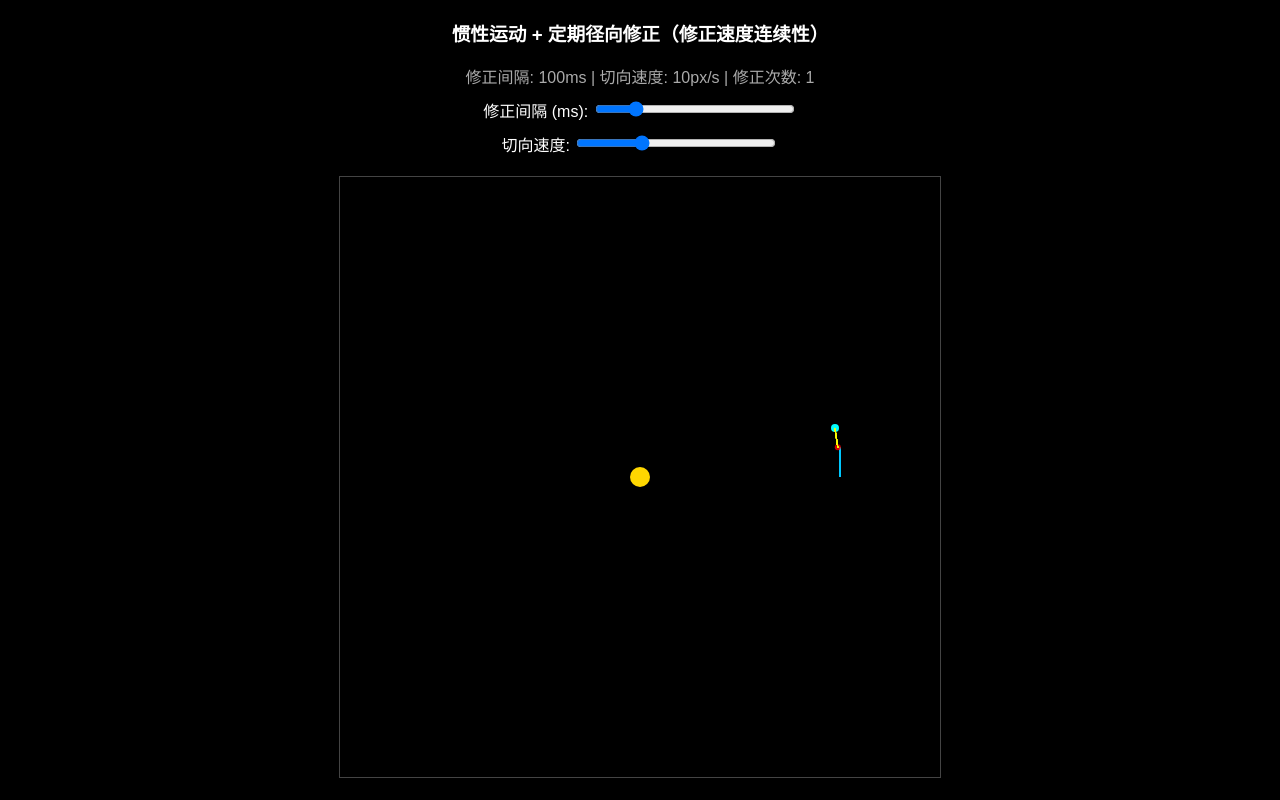
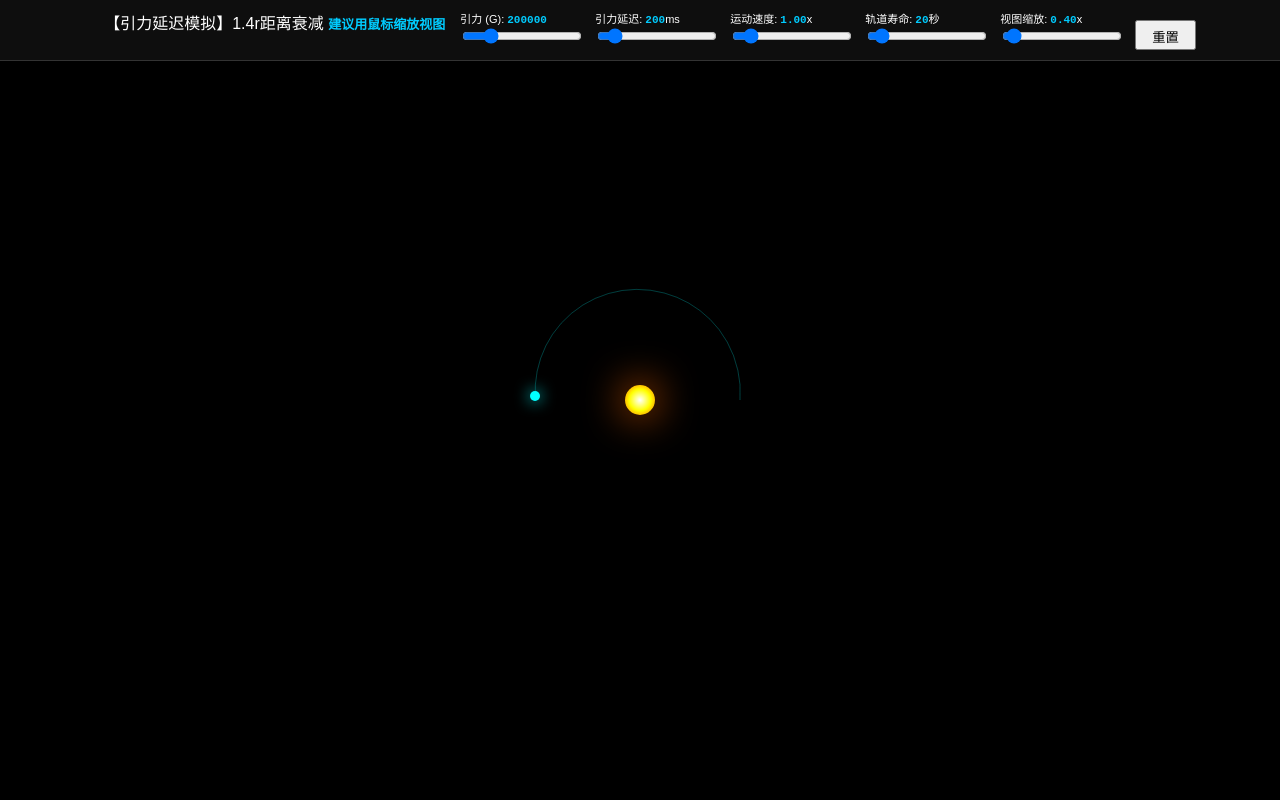
Before and after one commit to xiaoboelse/Unified-Cosmic-Mechanics-Evolution-Theory-Copyright-Declaration-zh, a plain HTML site: page 引力延迟测试.html in a window 1280 px wide. Drawn offline with Linux system fonts and the light colour scheme.

Commit message:
Update 引力延迟测试.html

```diff
--- a/引力延迟测试.html
+++ b/引力延迟测试.html
@@ -2,189 +2,215 @@
 <html lang="en">
 <head>
   <meta charset="UTF-8" />
-  <title>惯性直线 + 径向分段修正（修正版）</title>
+  <title>宇宙引力模拟器 - 初始值修正版</title>
   <style>
-    body { background: #000; color: white; text-align: center; font-family: sans-serif; }
-    #space { position: relative; width: 600px; height: 600px; margin: 20px auto; border: 1px solid #444; }
-    .obj { position: absolute; transform: translate(-50%, -50%); border-radius: 50%; }
-    #sun { width: 20px; height: 20px; background: gold; }
-    #neptune { width: 8px; height: 8px; background: cyan; }
+    body { background: #000; color: white; text-align: center; font-family: sans-serif; margin: 0; overflow: hidden; }
+    #ui { position: fixed; top: 0; left: 0; width: 100%; background: rgba(15, 15, 15, 0.95); padding: 10px; display: flex; flex-wrap: wrap; justify-content: center; gap: 15px; border-bottom: 1px solid #333; z-index: 100; }
+    .param { display: flex; flex-direction: column; align-items: flex-start; width: 120px; font-size: 11px; }
+    input[type=range] { width: 100%; cursor: pointer; }
+    #space { position: relative; width: 100vw; height: 100vh; background: #000; cursor: grab; }
     canvas { position: absolute; top: 0; left: 0; pointer-events: none; }
-    .info { margin: 10px; color: #aaa; }
-    .control { margin: 10px; }
-    input { width: 200px; }
+    .obj { position: absolute; transform: translate(-50%, -50%); border-radius: 50%; pointer-events: none; }
+    #sun { width: 30px; height: 30px; background: radial-gradient(circle, #fff, #ff0, #f60); box-shadow: 0 0 40px #f60; }
+    #planet { width: 10px; height: 10px; background: cyan; box-shadow: 0 0 15px cyan; }
+    span { color: #0cf; font-weight: bold; font-family: monospace; }
+    #status { position: fixed; bottom: 20px; width: 100%; color: #ff4444; font-weight: bold; font-size: 20px; text-shadow: 0 0 10px black; }
   </style>
 </head>
 <body>
 
-<h3>惯性运动 + 定期径向修正（修正速度连续性）</h3>
-<div class="info">
-  修正间隔: <span id="dtValue">100</span>ms |
-  切向速度: <span id="speedValue">10</span>px/s |
-  修正次数: <span id="correctionCount">0</span>
-</div>
-<div class="control">
-  <label>修正间隔 (ms): </label>
-  <input type="range" id="dtSlider" min="10" max="500" value="100" step="10">
-</div>
-<div class="control">
-  <label>切向速度: </label>
-  <input type="range" id="speedSlider" min="1" max="30" value="10" step="1">
+<div id="ui">
+  <!-- 注意：这里的 span id 要对应，input 的 value 也要对应 -->
+        <label>【引力延迟模拟】1.4r距离衰减  <span>建议用鼠标缩放视图</span></label>
+  <div class="param">
+    <label>引力 (G): <span id="gVal">...</span></label>
+    <input type="range" id="gSlider" min="0" max="1000000" step="500">
+  </div>
+  <div class="param">
+    <label>引力延迟: <span id="dtVal">...</span>ms</label>
+    <input type="range" id="dtSlider" min="5" max="2000">
+  </div>
+  <div class="param">
+    <label>运动速度: <span id="vVal">...</span>x</label>
+    <input type="range" id="vSlider" min="0.01" max="10.0" step="0.05">
+  </div>
+  <div class="param">
+    <label>轨道寿命: <span id="lifeVal">...</span>秒</label>
+    <input type="range" id="lifeSlider" min="1" max="300">
+  </div>
+  <div class="param">
+    <label>视图缩放: <span id="zoomVal">...</span>x</label>
+    <input type="range" id="zoomSlider" min="0.01" max="10.0" step="0.01">
+  </div>
+  <button onclick="resetOrbit()" style="margin-top:10px; padding: 5px 15px; cursor:pointer; height: 30px;">重置</button>
 </div>
 
 <div id="space">
+  <canvas id="trailCanvas"></canvas>
   <div id="sun" class="obj"></div>
-  <div id="neptune" class="obj"></div>
-  <canvas id="trail" width="600" height="600"></canvas>
+  <div id="planet" class="obj"></div>
 </div>
 
+<div id="status"></div>
+
 <script>
-  const SUN_X = 300, SUN_Y = 300;
-  const TARGET_RADIUS = 200;
+  const canvas = document.getElementById('trailCanvas');
+  const ctx = canvas.getContext('2d');
+  const planetEl = document.getElementById('planet');
+  const sunEl = document.getElementById('sun');
+  const statusEl = document.getElementById('status');
+  const space = document.getElementById('space');
 
-  // 初始状态
-  let x = SUN_X + TARGET_RADIUS;
-  let y = SUN_Y;
-  let velocityX = 0;    // 初始速度向右（切向）
-  let velocityY = -10;  // 向上运动
+  // --- 1. 这里定义所有的【真实初始值】 ---
+  let G = 200000;         // 引力强度
+  let dtPhysics = 0.2;    // 0.2s = 200ms
+  let vScale = 1.0;       // 速度倍率
+  let trailLife = 20000;  // 20秒 = 20000ms
+  let zoom = 0.4;        // 缩放倍率
 
-  // 可调参数
-  let dt_physics = 3; // 100ms
-  let TANGENTIAL_SPEED = 10;
+  let px = 250, py = 0;
+  let vx = 0, vy = -180;
+  let trailPoints = [];
+  let isCaptured = false;
+  let camX = window.innerWidth / 2;
+  let camY = window.innerHeight / 2;
+  let timeAccum = 0;
+  let lastTime = 0;
+  let isDragging = false;
+  let lastMouseX, lastMouseY;
 
-  // 修正计数
-  let correctionCount = 0;
-  let timeAccum = 0;
+  // --- 2. 同步 UI 函数：让滑块和文字 匹配 JS 变量 ---
+  function syncUI() {
+    // 同步引力
+    document.getElementById('gSlider').value = G;
+    document.getElementById('gVal').innerText = G;
 
-  // DOM元素
-  const neptune = document.getElementById('neptune');
-  const sun = document.getElementById('sun');
-  const canvas = document.getElementById('trail');
-  const ctx = canvas.getContext('2d');
-  const dtSlider = document.getElementById('dtSlider');
-  const dtValue = document.getElementById('dtValue');
-  const speedSlider = document.getElementById('speedSlider');
-  const speedValue = document.getElementById('speedValue');
-  const correctionDisplay = document.getElementById('correctionCount');
+    // 同步延迟 (s -> ms)
+    document.getElementById('dtSlider').value = dtPhysics * 1000;
+    document.getElementById('dtVal').innerText = Math.round(dtPhysics * 1000);
 
-  // 初始化显示
-  neptune.style.left = x + 'px';
-  neptune.style.top = y + 'px';
-  sun.style.left = SUN_X + 'px';
-  sun.style.top = SUN_Y + 'px';
+    // 同步速度
+    document.getElementById('vSlider').value = vScale;
+    document.getElementById('vVal').innerText = vScale.toFixed(2);
 
-  // 轨迹绘制
-  ctx.strokeStyle = 'rgba(0, 200, 255, 0.7)';
-  ctx.lineWidth = 1.2;
-  ctx.beginPath();
-  ctx.moveTo(x, y);
+    // 同步寿命 (ms -> s)
+    document.getElementById('lifeSlider').value = trailLife / 1000;
+    document.getElementById('lifeVal').innerText = trailLife / 1000;
 
-  // 标记修正点
-  function markCorrectionPoint(x, y) {
-    ctx.fillStyle = 'rgba(255, 0, 0, 0.8)';
-    ctx.beginPath();
-    ctx.arc(x, y, 3, 0, Math.PI*2);
-    ctx.fill();
-
-    // 在修正点处绘制一个小的方向指示器
-    const arrowLength = 15;
-    ctx.strokeStyle = 'rgba(255, 255, 0, 0.6)';
-    ctx.lineWidth = 1;
-    ctx.beginPath();
-    ctx.moveTo(x, y);
-    ctx.lineTo(x + velocityX * 0.5, y + velocityY * 0.5);
-    ctx.stroke();
+    // 同步缩放
+    document.getElementById('zoomSlider').value = zoom;
+    document.getElementById('zoomVal').innerText = zoom.toFixed(2);
   }
 
-  // 帧循环
-  function frame(timestamp) {
-    if (typeof frame.last === 'undefined') frame.last = timestamp;
-    const dt_render = (timestamp - frame.last) / 1000;
-    frame.last = timestamp;
+  function resize() {
+    canvas.width = window.innerWidth;
+    canvas.height = window.innerHeight;
+    camX = window.innerWidth / 2;
+    camY = window.innerHeight / 2;
+  }
 
-    // 1. 惯性运动（恒定速度）
-    x += velocityX * dt_render;
-    y += velocityY * dt_render;
+  function resetOrbit() {
+    px = 250; py = 0;
+    vx = 0; vy = -180;
+    isCaptured = false;
+    trailPoints = [];
+    statusEl.innerText = "";
+  }
 
-    // 2. 时间累积
-    timeAccum += dt_render;
+  function frame(t) {
+    if (!lastTime) lastTime = t;
+    let dt = (t - lastTime) / 1000;
+    if (dt > 0.05) dt = 0.05;
+    lastTime = t;
 
-    // 3. 定期径向修正
-    if (timeAccum >= dt_physics) {
-      const dx = x - SUN_X;
-      const dy = y - SUN_Y;
-      const currentDist = Math.sqrt(dx * dx + dy * dy);
+    if (!isCaptured) {
+      px += vx * vScale * dt;
+      py += vy * vScale * dt;
 
-      if (currentDist !== 0) {
-        // 单位径向向量
-        const nx = dx / currentDist;
-        const ny = dy / currentDist;
-
-        // 记录修正前的速度
-        const speed = Math.sqrt(velocityX * velocityX + velocityY * velocityY);
-
-        // 仅仅修正位置到圆上（核心！）
-        x = SUN_X + nx * TARGET_RADIUS;
-        y = SUN_Y + ny * TARGET_RADIUS;
-
-        // 保持速度大小不变，但调整方向以保持连续性
-        // 这里的关键是：我们保持速度向量的切向分量，但消除径向分量
-        const velocityRadial = velocityX * nx + velocityY * ny;
-
-        // 从速度中减去径向分量
-        velocityX = velocityX - nx * velocityRadial;
-        velocityY = velocityY - ny * velocityRadial;
-
-        // 重新归一化到原来的速度大小
-        const newSpeed = Math.sqrt(velocityX * velocityX + velocityY * velocityY);
-        if (newSpeed > 0.001) {
-          velocityX = velocityX / newSpeed * TANGENTIAL_SPEED;
-          velocityY = velocityY / newSpeed * TANGENTIAL_SPEED;
+      timeAccum += dt;
+      if (timeAccum >= dtPhysics) {
+        const rSq = px * px + py * py;
+        const r = Math.sqrt(rSq);
+        if (r < 15) {
+          isCaptured = true;
+          px = 0; py = 0; vx = 0; vy = 0;
+          statusEl.innerText = "CAPTURED BY GRAVITY";
         } else {
-          // 特殊情况处理：如果速度几乎为0，赋予一个切向速度
-          velocityX = -ny * TANGENTIAL_SPEED;
-          velocityY = nx * TANGENTIAL_SPEED;
+          // 物理公式：标准平方反比 r^2
+          const force = (G / (rSq + 400)) * timeAccum * 40;
+          vx -= force * (px / r);
+          vy -= force * (py / r);
         }
-
-        // 标记修正点
-        markCorrectionPoint(x, y);
-        correctionCount++;
-        correctionDisplay.textContent = correctionCount;
+        timeAccum = 0;
       }
-
-      timeAccum -= dt_physics;
+      trailPoints.push({ x: px, y: py, t: t });
     }
 
-    // 更新显示
-    neptune.style.left = x + 'px';
-    neptune.style.top = y + 'px';
+    while (trailPoints.length > 0 && t - trailPoints[0].t > trailLife) {
+      trailPoints.shift();
+    }
 
-    // 绘制轨迹
-    ctx.lineTo(x, y);
-    ctx.stroke();
+    ctx.clearRect(0, 0, canvas.width, canvas.height);
+    sunEl.style.left = camX + 'px';
+    sunEl.style.top = camY + 'px';
+    planetEl.style.left = (camX + px * zoom) + 'px';
+    planetEl.style.top = (camY + py * zoom) + 'px';
 
+    if (trailPoints.length > 1) {
+      ctx.beginPath();
+      ctx.strokeStyle = `rgba(0, 255, 255, 0.5)`;
+      ctx.lineWidth = Math.max(0.5, 1.2 * zoom);
+      const start = trailPoints[0];
+      ctx.moveTo(camX + start.x * zoom, camY + start.y * zoom);
+      for (let i = 1; i < trailPoints.length; i++) {
+        const p = trailPoints[i];
+        ctx.lineTo(camX + p.x * zoom, camY + p.y * zoom);
+      }
+      ctx.stroke();
+    }
     requestAnimationFrame(frame);
   }
 
-  // 滑块控制
-  dtSlider.addEventListener('input', function() {
-    dt_physics = this.value / 1000; // 转换为秒
-    dtValue.textContent = this.value;
-  });
+  // --- 交互系统 ---
+  space.onmousedown = (e) => { isDragging = true; lastMouseX = e.clientX; lastMouseY = e.clientY; };
+  window.onmousemove = (e) => {
+    if (!isDragging) return;
+    camX += e.clientX - lastMouseX;
+    camY += e.clientY - lastMouseY;
+    lastMouseX = e.clientX; lastMouseY = e.clientY;
+  };
+  window.onmouseup = () => isDragging = false;
 
-  speedSlider.addEventListener('input', function() {
-    TANGENTIAL_SPEED = parseFloat(this.value);
-    speedValue.textContent = this.value;
+  window.onwheel = (e) => {
+    e.preventDefault();
+    const factor = e.deltaY < 0 ? 1.1 : 0.9;
+    zoom *= factor;
+    zoom = Math.max(0.01, Math.min(zoom, 50));
+    document.getElementById('zoomSlider').value = zoom;
+    document.getElementById('zoomVal').innerText = zoom.toFixed(2);
+  };
 
-    // 调整当前速度大小，保持方向
-    const currentSpeed = Math.sqrt(velocityX * velocityX + velocityY * velocityY);
-    if (currentSpeed > 0) {
-      velocityX = velocityX / currentSpeed * TANGENTIAL_SPEED;
-      velocityY = velocityY / currentSpeed * TANGENTIAL_SPEED;
-    }
-  });
+  // 滑块改变值
+  document.getElementById('gSlider').oninput = function() {
+    G = this.value; document.getElementById('gVal').innerText = G;
+  };
+  document.getElementById('dtSlider').oninput = function() {
+    dtPhysics = this.value / 1000; document.getElementById('dtVal').innerText = this.value;
+  };
+  document.getElementById('vSlider').oninput = function() {
+    vScale = parseFloat(this.value); document.getElementById('vVal').innerText = vScale.toFixed(2);
+  };
+  document.getElementById('zoomSlider').oninput = function() {
+    zoom = parseFloat(this.value); document.getElementById('zoomVal').innerText = zoom.toFixed(2);
+  };
+  document.getElementById('lifeSlider').oninput = function() {
+    trailLife = this.value * 1000; document.getElementById('lifeVal').innerText = this.value;
+  };
 
-  // 开始动画
+  // --- 启动逻辑 ---
+  resize();
+  syncUI(); // <--- 关键：在启动时同步滑块状态
+  window.onresize = resize;
   requestAnimationFrame(frame);
 </script>
 
```
